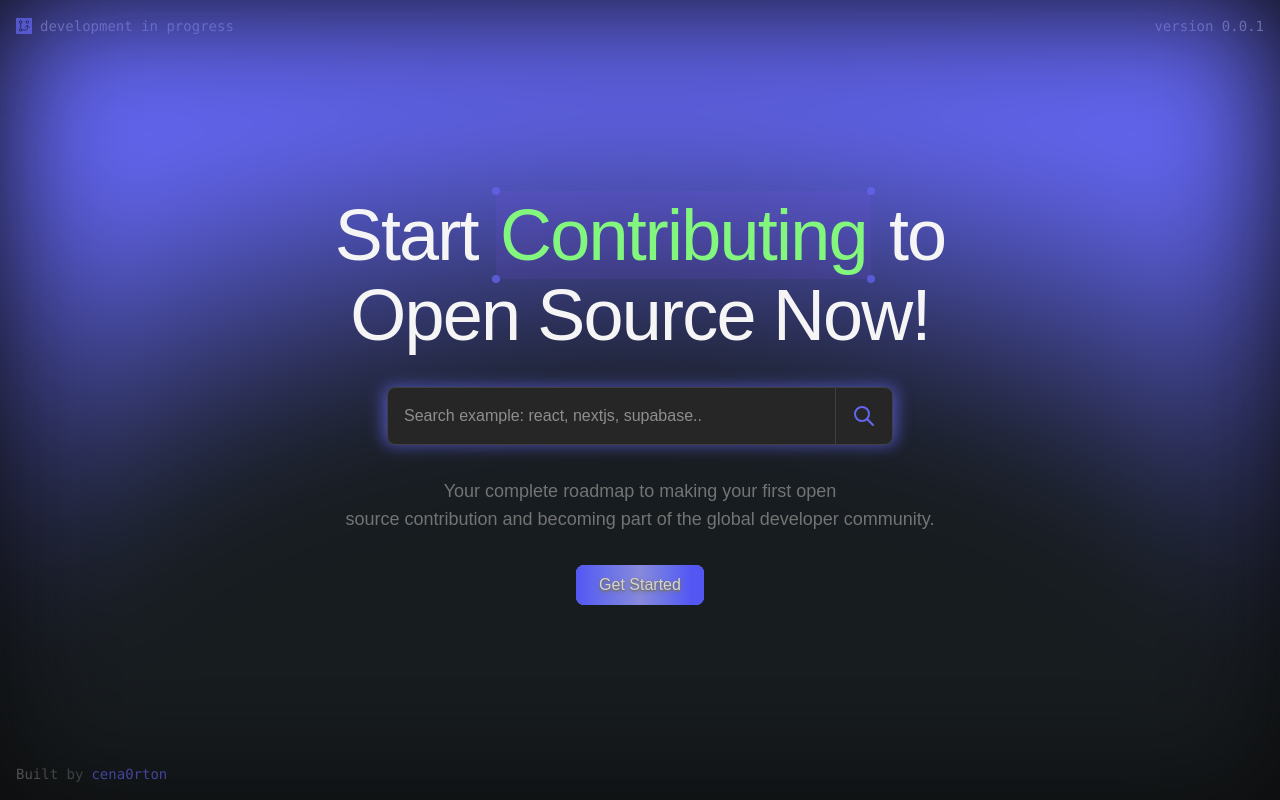
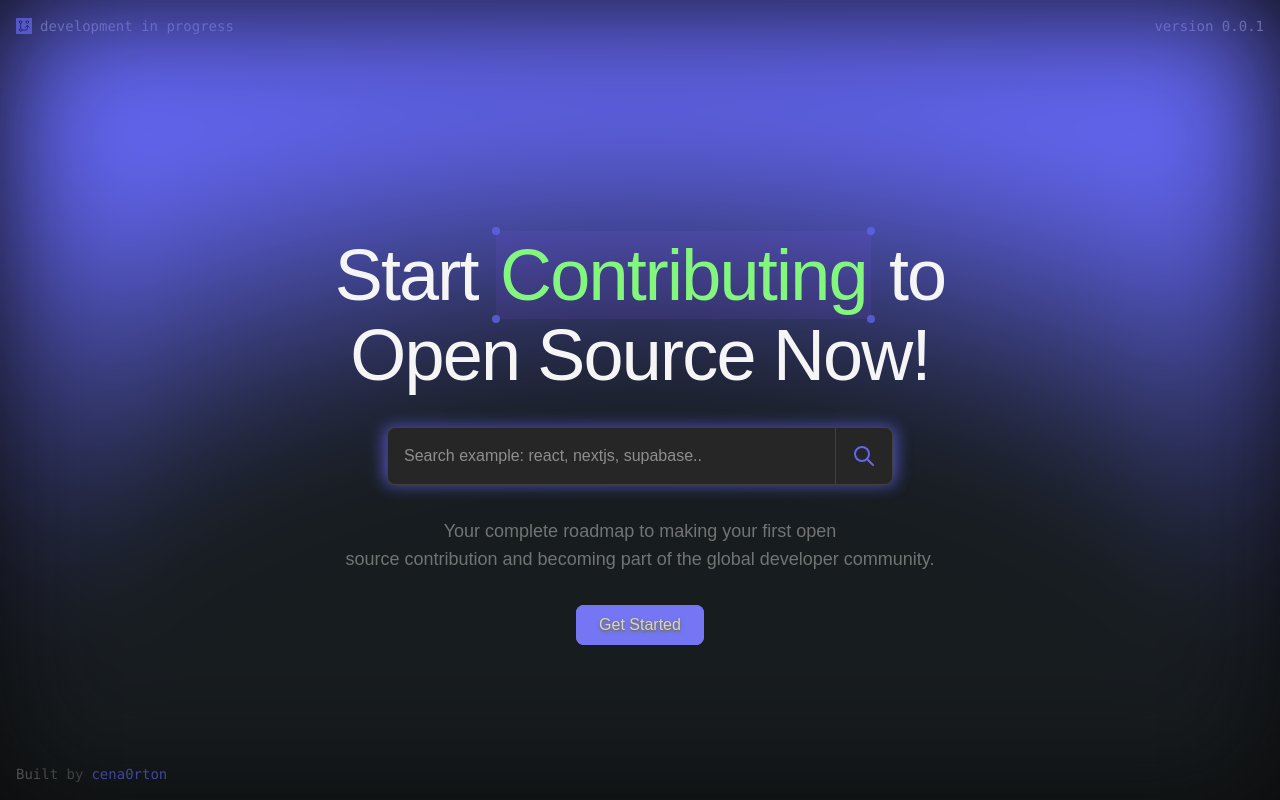
Before and after one commit to cena0rton/getrepo.dev, a Next.js app in the folder app/: page / in a window 1280 px wide. Built offline with nearby package versions, Linux system fonts and the light colour scheme.

Commit message:
Update landing page styling

```diff
--- a/app/src/app/landingpage/page.tsx
+++ b/app/src/app/landingpage/page.tsx
@@ -33,7 +33,7 @@ export default function Page() {
       <div className="absolute h-screen inset-0 z-0 bg-[radial-gradient(125%_125%_at_50%_100%,_#171c1f_40%,_#6366f1_70%)] blur-3xl" />
       {/* Your Content/Components */}
       <div className='relative z-10 px-2'>
-        <div className='flex flex-col max-w-4xl items-center justify-center h-screen mx-auto'>
+        <div className='flex flex-col max-w-4xl items-center justify-center h-screen mx-auto md:pt-20'>
           <h1 className='lg:text-7xl/20 text-4xl/12 text-neutral-100 font-medium tracking-tight text-center  mx-auto'>
             Start <span className='text-[#83f77d] w-full relative p-1 bg-violet-500/10'>
 
@@ -85,7 +85,7 @@ export default function Page() {
           whileTap={{ x: 5, y: 5, transition:{ duration: 0.5, type: "spring", stiffness: 500, damping: 10 } }}
           whileFocus={{ x: 2, y: 2, transition:{ duration: 0.5, type: "spring", stiffness: 500, damping: 10 } }}
 
-          className='bg-linear-to-r absolute inset-0 z-20 font-medium from-[#5456f3] via-50% via-[#8789db] to-90% to-[#5456f3] px-4 py-2 cursor-pointer rounded-lg text-neutral-300  text-shadow-md text-shadow-neutral-500'
+          className='absolute inset-0 z-20 font-medium bg-[#7476f4] px-4 py-2 cursor-pointer rounded-lg text-neutral-300  text-shadow-md text-shadow-neutral-500'
         onClick={() => {router.push('/dashboard'), setClick(true)}}
         >
           {click ? "Starting..." : "Get Started"}
```
